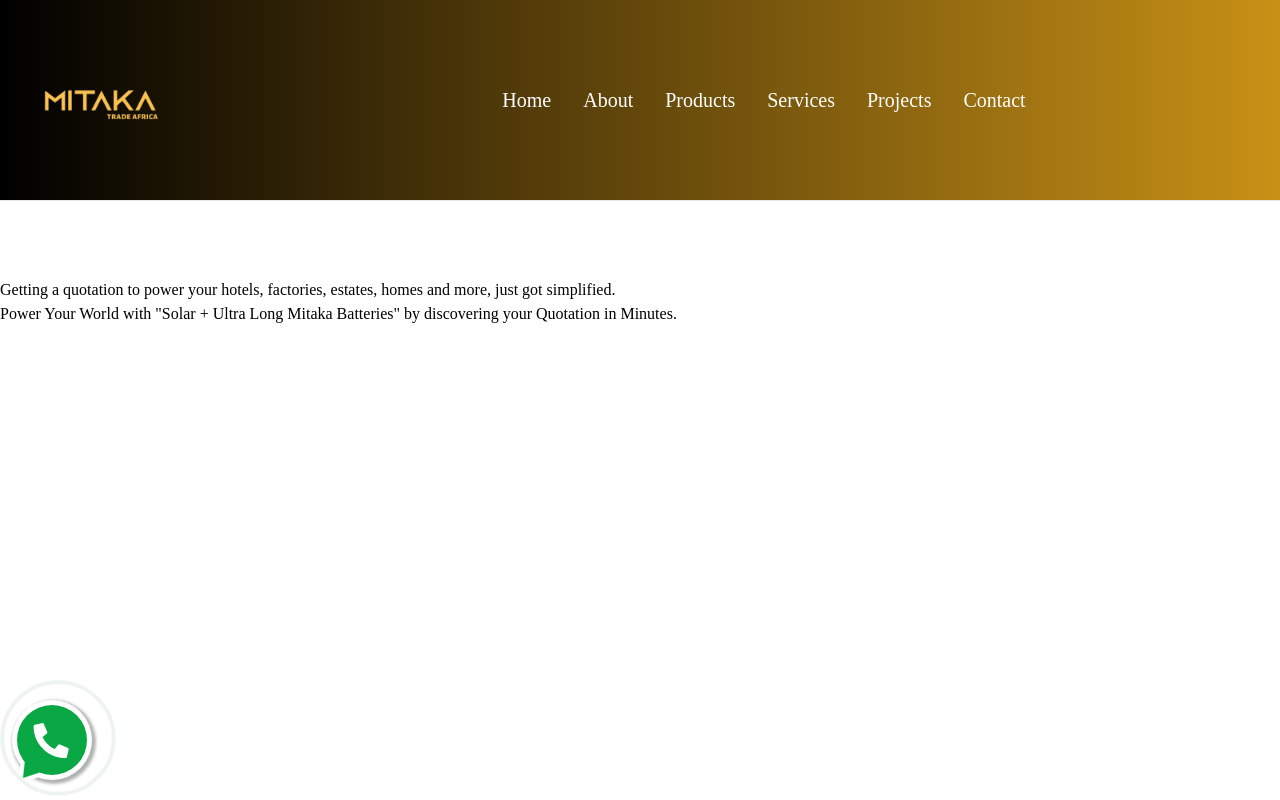
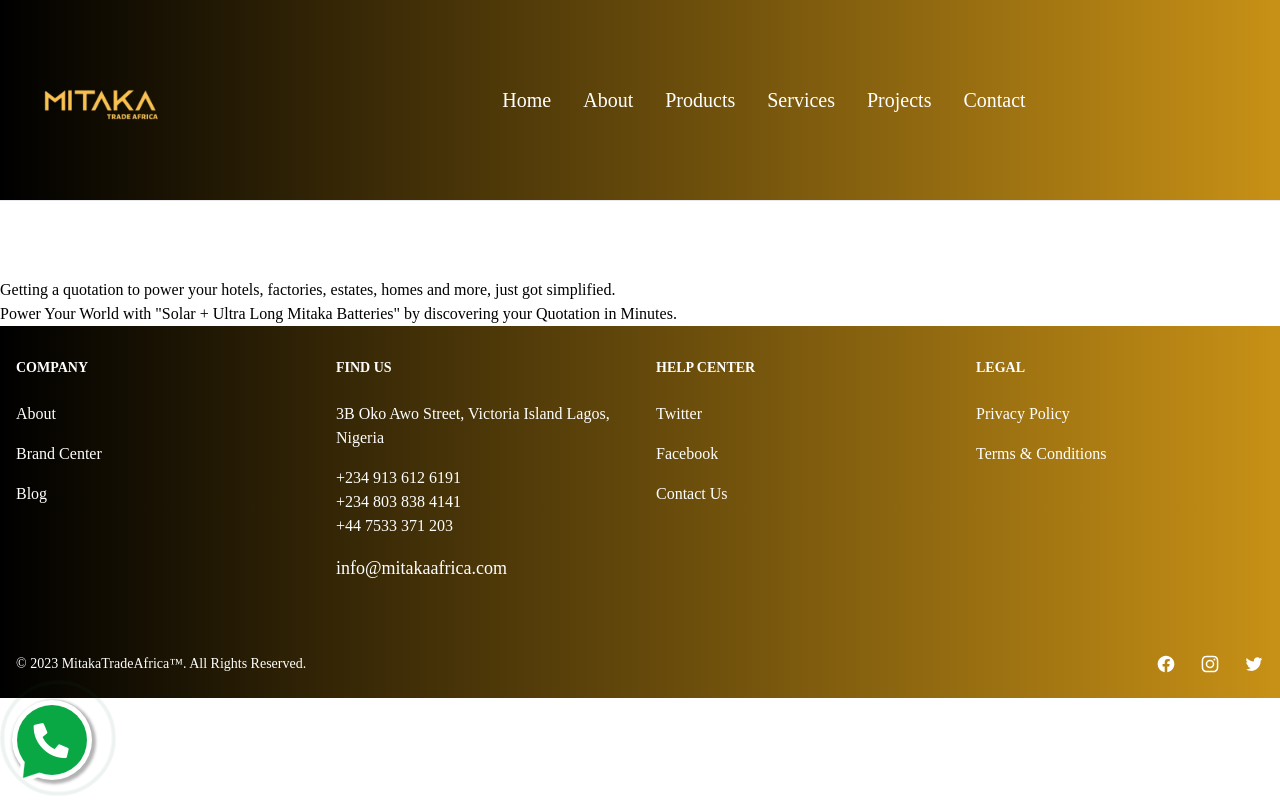
Before and after one commit to ifiokInyang/mit, a React (Vite) app: page /quotation in a window 1280 px wide. Built offline with nearby package versions, Linux system fonts and the light colour scheme; a web font is replaced by a local one.

Commit message:
added footer to quotation

```diff
--- a/src/pages/Quotation/Quotation.tsx
+++ b/src/pages/Quotation/Quotation.tsx
@@ -1,4 +1,5 @@
 import React from "react";
+import Footer from "../../component/Footer/Footer";
 import Navbar from "../../component/Navbar/Navbar";
 import Quote from "./Quote";
 
@@ -7,6 +8,7 @@
 		<>
 			<Navbar />
 			<Quote />
+			<Footer />
 		</>
 	);
 };
```
